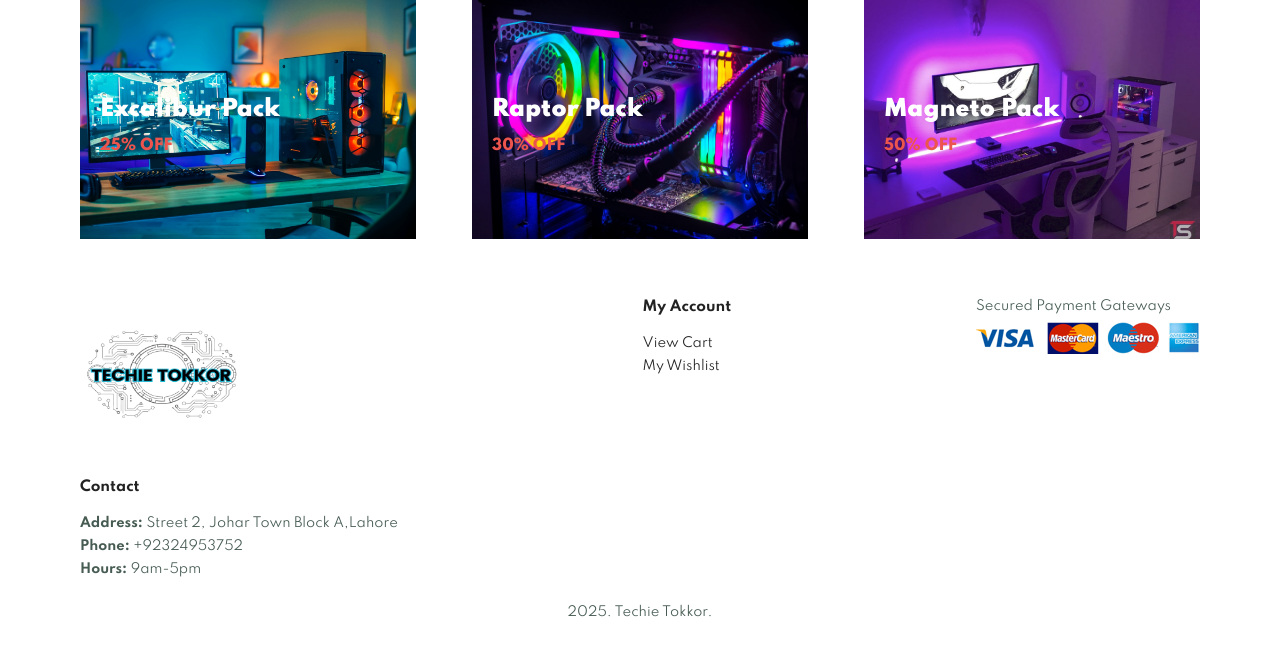
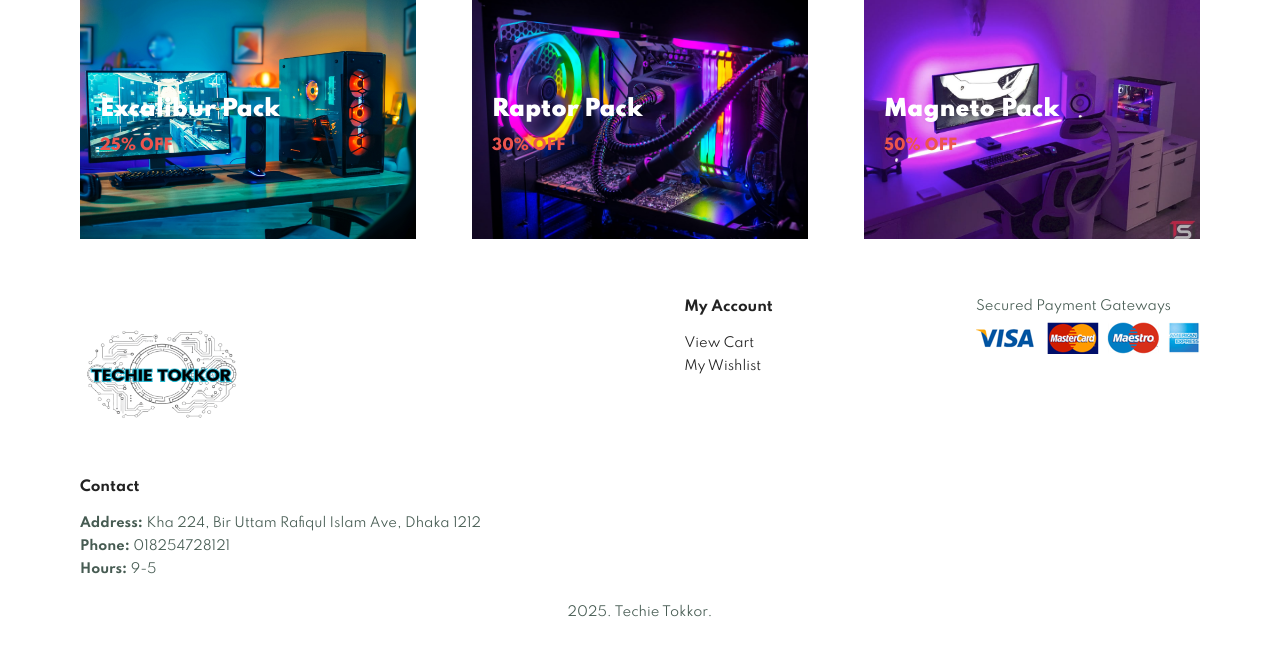
Before and after one commit to ridhwankhan/CSE370-Project, a PHP site: page / in a window 1280 px wide. Shown: the part 2497-3165 px from the top of the page. Run offline with PHP 8.4, Linux system fonts and the light colour scheme; some libraries are stand-ins or nearby versions.

Commit message:
updated address on index.php

```diff
--- a/website/index.php
+++ b/website/index.php
@@ -145,14 +145,14 @@ if (empty($_SESSION['aid']))
             <img src="img/logo.png" class="logo" alt="" width="164" height="150" />
             <h4>Contact</h4>
             <p>
-                <strong>Address: </strong> Street 2, Johar Town Block A,Lahore
+                <strong>Address: </strong> Kha 224, Bir Uttam Rafiqul Islam Ave, Dhaka 1212
 
             </p>
             <p>
-                <strong>Phone: </strong> +92324953752
+                <strong>Phone: </strong> 018254728121
             </p>
             <p>
-                <strong>Hours: </strong> 9am-5pm
+                <strong>Hours: </strong> 9-5
             </p>
         </div>
 
```
